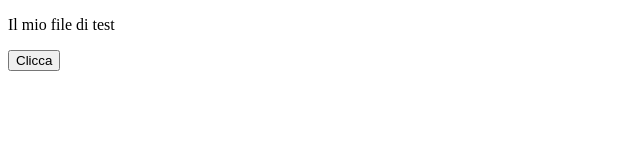
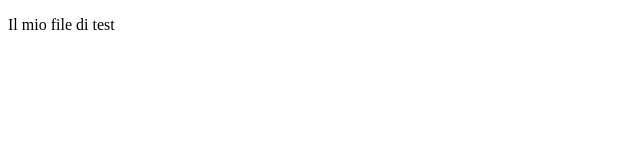
Before and after one commit to alextalamonti/FeGenerator, a plain HTML site: page test.html in a window 1280 px wide. Shown: the whole page, without its empty margins (0-640 px from the left). Drawn offline with Linux system fonts and the light colour scheme.

Commit message:
Update test.html

```diff
--- a/test.html
+++ b/test.html
@@ -7,6 +7,5 @@
 </head>
 <body>
     <p>Il mio file di test</p>
-    <button>Clicca</button>
 </body>
 </html>
```
